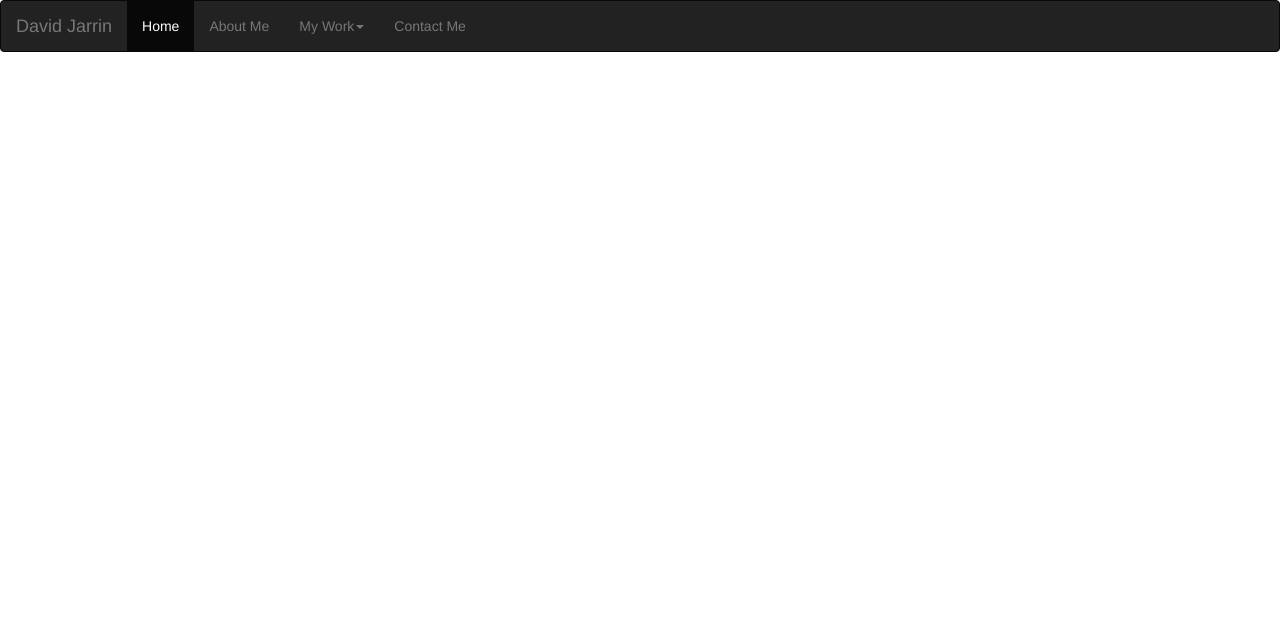
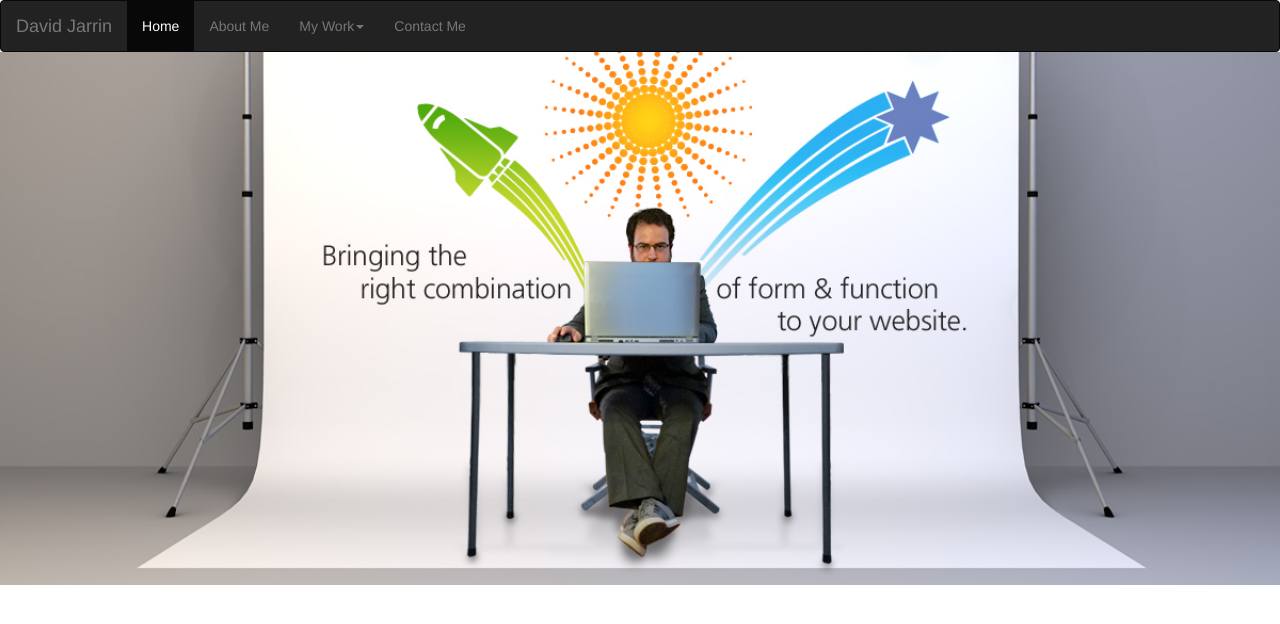
Before and after one commit to djarrin/davidjarrin.com_redesign, a PHP site: page / in a window 1280 px wide. Shown: the top 624 px of the page. Run offline with PHP 8.4, Linux system fonts and the light colour scheme; some libraries are stand-ins or nearby versions.

Commit message:
header photo now resizes to size of the window

```diff
--- a/css/style.css
+++ b/css/style.css
@@ -1,3 +1,7 @@
+.navbar {
+  margin-bottom: 0px; }
 
+#header_photo img {
+  width: 100%; }
 
 /*# sourceMappingURL=style.css.map */
--- a/index.html
+++ b/index.html
@@ -50,6 +50,11 @@
             </div><!-- /.navbar-collapse -->
           </div><!-- /.container-fluid -->
     </nav>
+    <div class="row">
+        <div class="col-lg-12" id="header_photo">
+            <img src="/images/dmjarrin_1200x500_wtype.jpg" alt="front page photo"/>
+        </div>
+    </div>
 
 
 
--- a/partials/_home.scss
+++ b/partials/_home.scss
@@ -1,2 +1,9 @@
-body {
+.navbar {
+    margin-bottom: 0px;
 }
+
+#header_photo {
+    img {
+        width: 100%;
+    }
+}
```
Also changed, not shown: 2 other files.
